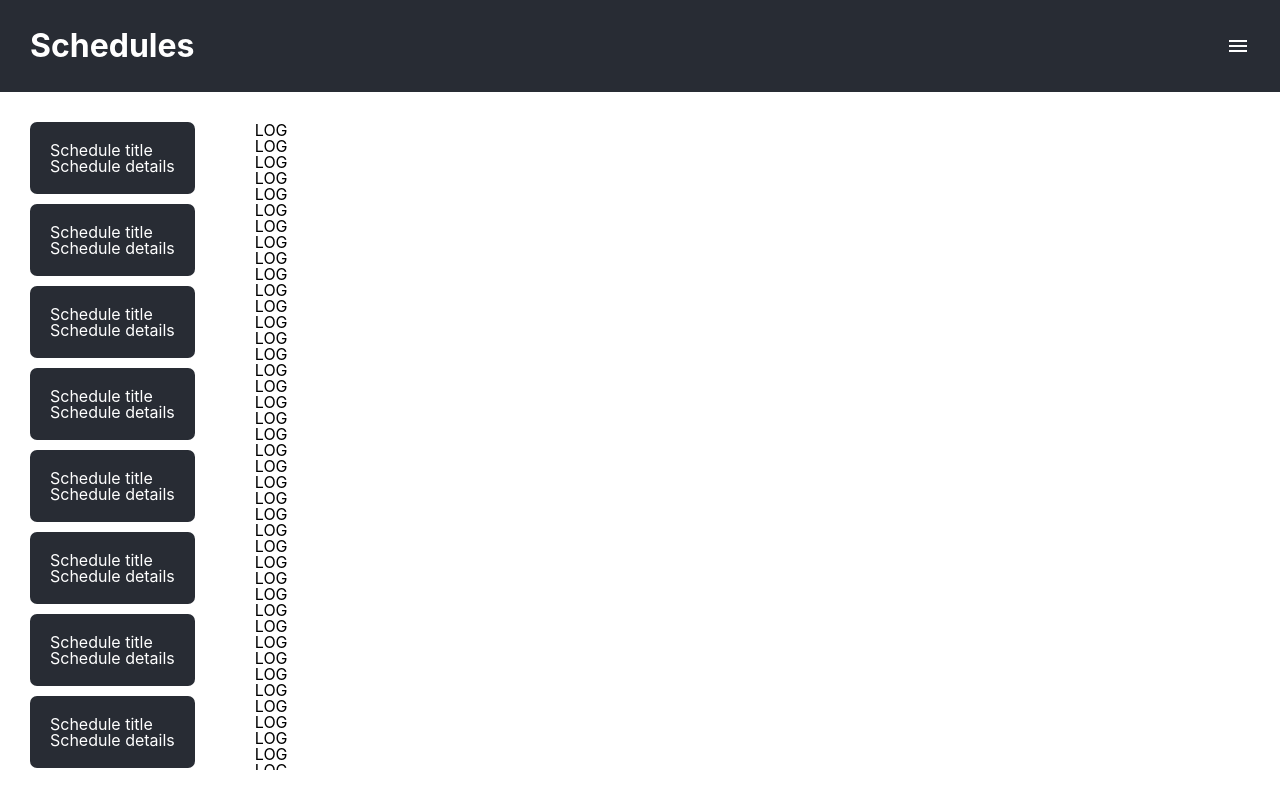
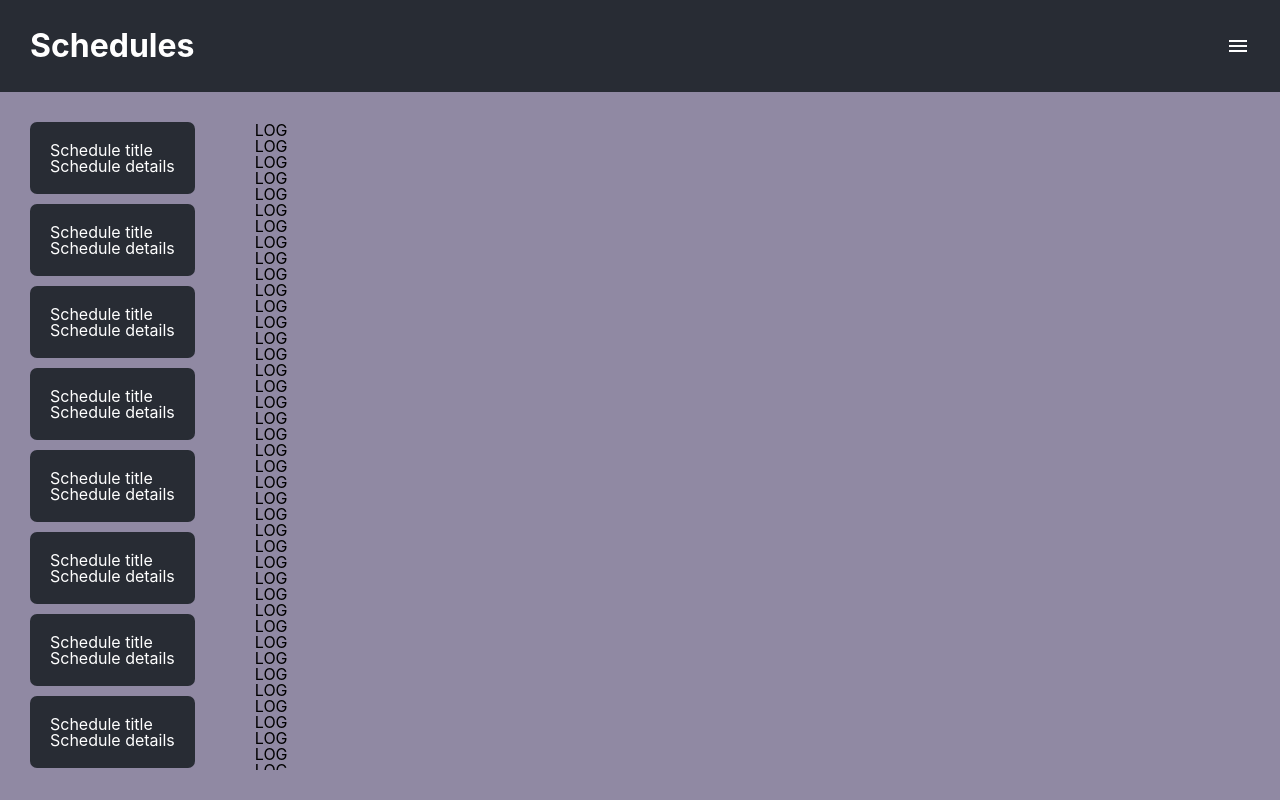
Before and after one commit to EMachado88/blueprism-challenge, a React (Create React App) app: page / in a window 1280 px wide. Built offline with nearby package versions, Linux system fonts and the light colour scheme.

Commit message:
Changed background color

```diff
--- a/src/App.css
+++ b/src/App.css
@@ -2,6 +2,7 @@
   max-height: 100vh;
   display: flex;
   flex-direction: column;
+  background-color: #9089a3;
 }
 
 .App > * {
```
